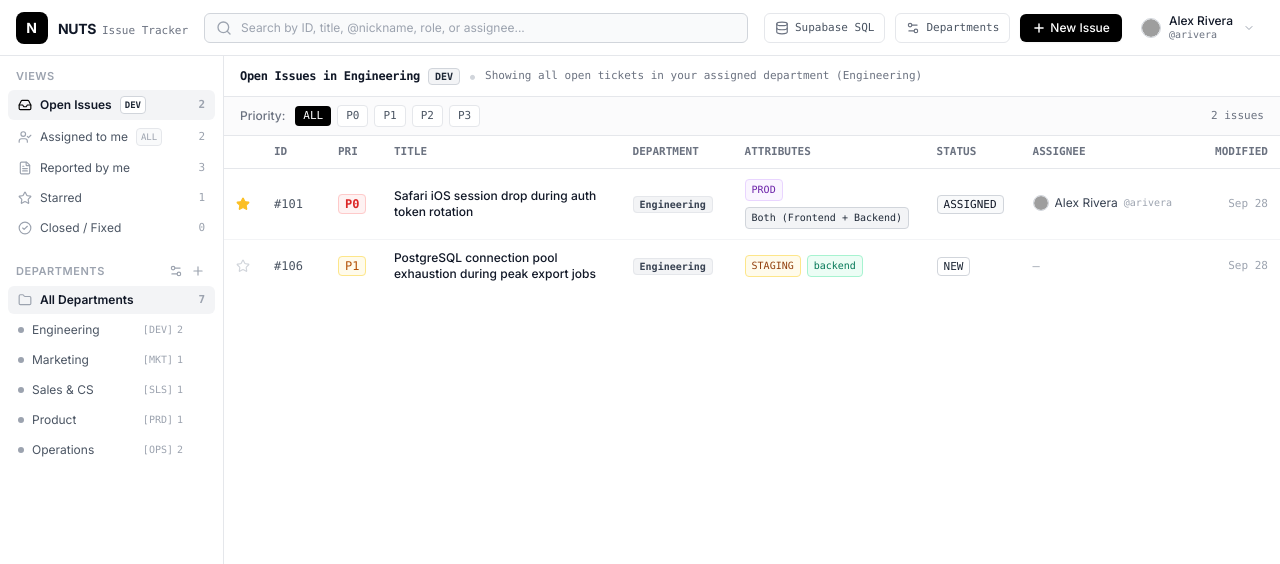
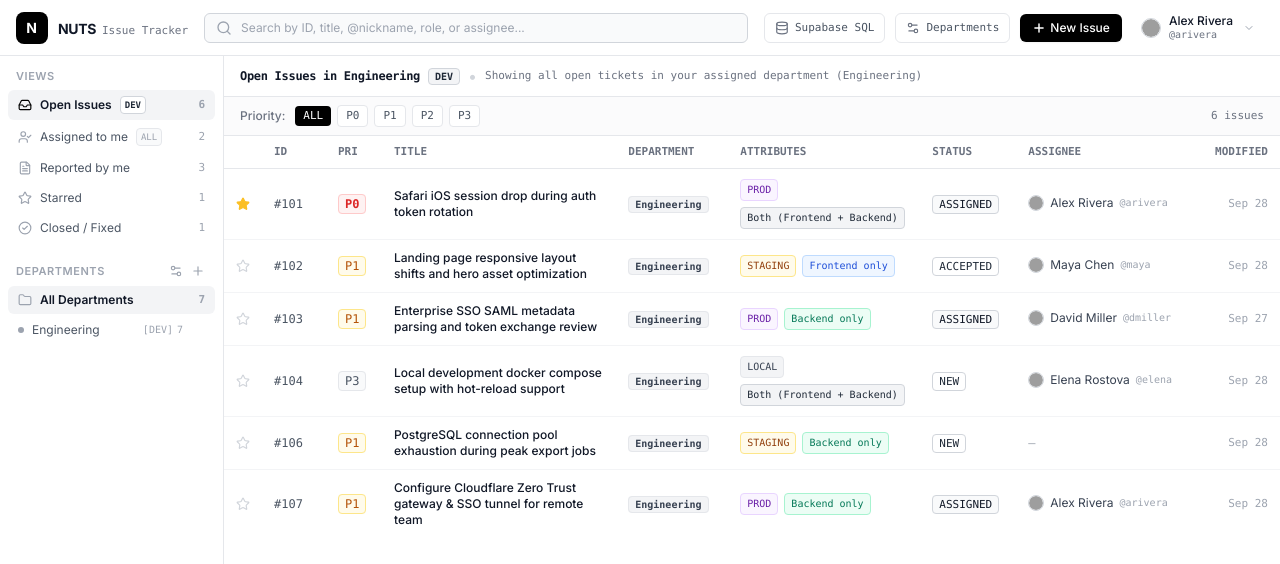
Before and after one commit to VladB-evs/nuts, a React (Vite) app: page / in a window 1280 px wide. Shown: the top 564 px of the page. Built offline with nearby package versions, Linux system fonts and the light colour scheme; grey boxes are pictures that could not be loaded.

Commit message:
Keep only Engineering department by default and eliminate component terminology

```diff
--- a/src/components/DepartmentModal.tsx
+++ b/src/components/DepartmentModal.tsx
@@ -226,10 +226,10 @@ export const DepartmentModal: React.FC = () => {
             <div className="flex items-center justify-between">
               <div>
                 <h3 className="text-xs font-semibold text-gray-900 uppercase font-mono tracking-wider">
-                  Custom Components & Fields ({customFields.length})
+                  Custom Fields & Properties ({customFields.length})
                 </h3>
                 <p className="text-[11px] text-gray-500">
-                  Custom components automatically display on each ticket of this department.
+                  Custom fields automatically display on each ticket of this department.
                 </p>
               </div>
               {!isAddingField && (
@@ -239,7 +239,7 @@ export const DepartmentModal: React.FC = () => {
                   className="inline-flex items-center gap-1 px-2 py-1 text-[11px] font-medium border border-gray-300 bg-white hover:bg-gray-50 text-gray-800 rounded transition-colors"
                 >
                   <Plus className="w-3 h-3" />
-                  <span>Add Component</span>
+                  <span>Add Property</span>
                 </button>
               )}
             </div>
--- a/src/components/Header.tsx
+++ b/src/components/Header.tsx
@@ -70,7 +70,7 @@ export const Header: React.FC<HeaderProps> = ({ onOpenSupabase }) => {
         <button
           onClick={() => openDepartmentModal()}
           className="hidden sm:flex items-center gap-1.5 px-2.5 py-1.5 text-xs text-gray-600 hover:text-black border border-gray-200 hover:border-gray-400 rounded-md transition-colors"
-          title="Department Settings & Custom Components"
+          title="Department Settings & Custom Fields"
         >
           <Settings2 className="w-3.5 h-3.5 text-gray-500" />
           <span className="font-mono text-[11px]">Departments</span>
--- a/src/components/IssueTable.tsx
+++ b/src/components/IssueTable.tsx
@@ -307,7 +307,7 @@ export const IssueTable: React.FC = () => {
                       </div>
                     </td>
 
-                    {/* Component (shown when viewing all departments or cross-department assigned_to_me) */}
+                    {/* Department (shown when viewing all departments or cross-department assigned_to_me) */}
                     {(selectedDepartment === 'all' || navView === 'assigned_to_me') && (
                       <td className="py-2.5 px-3 font-mono text-gray-600 hidden md:table-cell truncate">
                         <span className="font-semibold text-gray-700 bg-gray-100 border border-gray-200 px-1.5 py-0.5 rounded text-[10px]">
--- a/src/context/TicketContext.tsx
+++ b/src/context/TicketContext.tsx
@@ -92,10 +92,10 @@ interface IssueContextType {
 
 const IssueContext = createContext<IssueContextType | undefined>(undefined);
 
-const STORAGE_KEY = 'nuts_issues_v8';
-const STORAGE_DEPTS = 'nuts_depts_v8';
-const STORAGE_USERS = 'nuts_users_v8';
-const STORAGE_CURRENT_USER = 'nuts_current_user_v8';
+const STORAGE_KEY = 'nuts_issues_v9';
+const STORAGE_DEPTS = 'nuts_depts_v9';
+const STORAGE_USERS = 'nuts_users_v9';
+const STORAGE_CURRENT_USER = 'nuts_current_user_v9';
 
 const getFieldLabel = (key: string): string => {
   const labels: Record<string, string> = {
--- a/src/data/mockData.ts
+++ b/src/data/mockData.ts
@@ -19,112 +19,6 @@ export const INITIAL_DEPARTMENTS: Department[] = [
         name: 'Development Layer',
         type: 'select',
         options: ['Frontend only', 'Backend only', 'Both (Frontend + Backend)'],
-      },
-    ],
-  },
-  {
-    id: 'marketing',
-    name: 'Marketing',
-    code: 'MKT',
-    description: 'Growth, product launches, advertising, and content',
-    customFields: [
-      {
-        id: 'marketingChannel',
-        name: 'Marketing Channel',
-        type: 'select',
-        options: [
-          'Social Media',
-          'Content & SEO',
-          'Email & Newsletter',
-          'Paid Ads',
-          'Brand & Design',
-          'Product Launch',
-        ],
-      },
-      {
-        id: 'deliverableType',
-        name: 'Deliverable Type',
-        type: 'select',
-        options: [
-          'Copy & Blog',
-          'Graphics & Assets',
-          'Video & Motion',
-          'Landing Page',
-          'Campaign Plan',
-        ],
-      },
-    ],
-  },
-  {
-    id: 'sales',
-    name: 'Sales & CS',
-    code: 'SLS',
-    description: 'Enterprise pipeline, client relationships, and retention',
-    customFields: [
-      {
-        id: 'dealSegment',
-        name: 'Deal Segment',
-        type: 'select',
-        options: ['Enterprise', 'Mid-Market', 'SMB / Startup', 'Strategic Partner'],
-      },
-      {
-        id: 'dealStage',
-        name: 'Deal Stage',
-        type: 'select',
-        options: [
-          'Lead / Prospect',
-          'Discovery & Demo',
-          'Proposal & Pricing',
-          'Contract Negotiation',
-          'Closed-Won Review',
-        ],
-      },
-    ],
-  },
-  {
-    id: 'product',
-    name: 'Product',
-    code: 'PRD',
-    description: 'Product specifications, roadmap, and user experience design',
-    customFields: [
-      {
-        id: 'environment',
-        name: 'Environment Stage',
-        type: 'select',
-        options: ['LOCAL', 'STAGING', 'PROD'],
-      },
-      {
-        id: 'devScope',
-        name: 'Development Layer',
-        type: 'select',
-        options: ['Frontend only', 'Backend only', 'Both (Frontend + Backend)'],
-      },
-    ],
-  },
-  {
-    id: 'operations',
-    name: 'Operations',
-    code: 'OPS',
-    description: 'Internal IT, workplace, compliance, and team enablement',
-    customFields: [
-      {
-        id: 'opsCategory',
-        name: 'Ops Category',
-        type: 'select',
-        options: [
-          'IT & Access',
-          'Finance & Billing',
-          'Legal & Contracts',
-          'People & HR',
-          'Office & Facilities',
-          'Security & Compliance',
-        ],
-      },
-      {
-        id: 'impactLevel',
-        name: 'Impact Level',
-        type: 'select',
-        options: ['Company-wide', 'Team-specific', 'Individual'],
       },
     ],
   },
@@ -154,8 +48,8 @@ export const USERS: UserProfile[] = [
     name: 'Maya Chen',
     nickname: 'maya',
     email: 'maya@nuts.internal',
-    department: 'Marketing',
-    role: 'Lead Growth Marketer',
+    department: 'Engineering',
+    role: 'Lead UI/UX Engineer',
     avatarUrl: 'https://images.unsplash.com/photo-1494790108377-be9c29b29330?w=150&auto=format&fit=crop&q=80',
   },
   {
@@ -163,8 +57,8 @@ export const USERS: UserProfile[] = [
     name: 'David Miller',
     nickname: 'dmiller',
     email: 'david@nuts.internal',
-    department: 'Sales & CS',
-    role: 'Enterprise Account Executive',
+    department: 'Engineering',
+    role: 'Infrastructure & Backend Engineer',
     avatarUrl: 'https://images.unsplash.com/photo-1507003211169-0a1dd7228f2d?w=150&auto=format&fit=crop&q=80',
   },
   {
@@ -172,8 +66,8 @@ export const USERS: UserProfile[] = [
     name: 'Elena Rostova',
     nickname: 'elena',
     email: 'elena@nuts.internal',
-    department: 'Operations',
-    role: 'Director of Operations',
+    department: 'Engineering',
+    role: 'DevOps & Security Lead',
     avatarUrl: 'https://images.unsplash.com/photo-1517841905240-472988babdf9?w=150&auto=format&fit=crop&q=80',
   },
 ];
@@ -203,7 +97,7 @@ export const INITIAL_ISSUES: Issue[] = [
       {
         id: 'c1',
         author: USERS[3],
-        text: 'Reported by two prospects today during product trials. High priority for closing the demo cycle.',
+        text: 'Reported by two team members during testing. High priority for closing the release verification.',
         createdAt: '2026-09-28T09:20:00Z',
       },
       {
@@ -247,18 +141,18 @@ export const INITIAL_ISSUES: Issue[] = [
   {
     id: 'iss-102',
     number: 102,
-    code: 'MKT-42',
-    title: 'Q4 Product Hunt launch hero screenshots and copy',
-    description: 'Prepare high-resolution 1270x760 product imagery, tagline copy, and hunter intro comments for the launch post.',
-    departmentId: 'marketing',
+    code: 'DEV-102',
+    title: 'Landing page responsive layout shifts and hero asset optimization',
+    description: 'Prepare high-resolution WebP responsive imagery, layout shift prevention (CLS < 0.05), and typography hierarchy.',
+    departmentId: 'engineering',
     priority: 'P1',
     status: 'ACCEPTED',
     customAttributes: {
-      marketingChannel: 'Product Launch',
-      deliverableType: 'Copy & Blog',
+      environment: 'STAGING',
+      devScope: 'Frontend only',
     },
-    marketingChannel: 'Product Launch',
-    deliverableType: 'Copy & Blog',
+    environment: 'STAGING',
+    devScope: 'frontend',
     assignee: USERS[2], // Maya Chen
     reporter: USERS[0], // Liam Vance
     createdAt: '2026-09-27T14:00:00Z',
@@ -267,7 +161,7 @@ export const INITIAL_ISSUES: Issue[] = [
       {
         id: 'c3',
         author: USERS[2],
-        text: 'Draft copy is ready in the shared drive. Generating the final screenshots today.',
+        text: 'Draft design system assets integrated. Verifying Core Web Vitals score on mobile breakpoints.',
         createdAt: '2026-09-28T08:00:00Z',
       },
     ],
@@ -278,7 +172,7 @@ export const INITIAL_ISSUES: Issue[] = [
         field: 'Issue',
         oldValue: '',
         newValue: 'Created',
-        message: 'Created issue MKT-42 in Marketing',
+        message: 'Created issue DEV-102 in Engineering',
         createdAt: '2026-09-27T14:00:00Z',
       },
       {
@@ -290,32 +184,23 @@ export const INITIAL_ISSUES: Issue[] = [
         message: 'Status changed from NEW to ACCEPTED',
         createdAt: '2026-09-28T08:00:00Z',
       },
-      {
-        id: 'h-102-3',
-        actor: USERS[2],
-        field: 'Marketing Channel',
-        oldValue: 'Social Media',
-        newValue: 'Product Launch',
-        message: 'Changed Marketing Channel from "Social Media" to "Product Launch"',
-        createdAt: '2026-09-28T08:00:00Z',
-      },
     ],
   },
   {
     id: 'iss-103',
     number: 103,
-    code: 'SLS-88',
-    title: 'Acme Corp vendor security evaluation questionnaire review',
-    description: 'Review SOC2 compliance questions and data retention clauses for $85k contract sign-off.',
-    departmentId: 'sales',
+    code: 'DEV-103',
+    title: 'Enterprise SSO SAML metadata parsing and token exchange review',
+    description: 'Review Okta / Azure AD SAML assertion encryption and ACS endpoint clock skew tolerance.',
+    departmentId: 'engineering',
     priority: 'P1',
     status: 'ASSIGNED',
     customAttributes: {
-      dealSegment: 'Enterprise',
-      dealStage: 'Contract Negotiation',
+      environment: 'PROD',
+      devScope: 'Backend only',
     },
-    dealSegment: 'Enterprise',
-    dealStage: 'Contract Negotiation',
+    environment: 'PROD',
+    devScope: 'backend',
     assignee: USERS[3], // David Miller
     reporter: USERS[3],
     createdAt: '2026-09-26T11:00:00Z',
@@ -328,16 +213,16 @@ export const INITIAL_ISSUES: Issue[] = [
         field: 'Issue',
         oldValue: '',
         newValue: 'Created',
-        message: 'Created issue SLS-88 in Sales & CS',
+        message: 'Created issue DEV-103 in Engineering',
         createdAt: '2026-09-26T11:00:00Z',
       },
       {
         id: 'h-103-2',
         actor: USERS[3],
-        field: 'Deal Stage',
-        oldValue: 'Discovery & Demo',
-        newValue: 'Contract Negotiation',
-        message: 'Changed Deal Stage from "Discovery & Demo" to "Contract Negotiation"',
+        field: 'Status',
+        oldValue: 'NEW',
+        newValue: 'ASSIGNED',
+        message: 'Status changed from NEW to ASSIGNED',
         createdAt: '2026-09-27T16:00:00Z',
       },
     ],
@@ -345,20 +230,20 @@ export const INITIAL_ISSUES: Issue[] = [
   {
     id: 'iss-104',
     number: 104,
-    code: 'OPS-14',
-    title: 'Order replacement MacBook charger and USB-C docks for London office',
-    description: 'Two 96W USB-C chargers and Anker multiport hubs needed for engineering visitors.',
-    departmentId: 'operations',
+    code: 'DEV-104',
+    title: 'Local development docker compose setup with hot-reload support',
+    description: 'Provide an out-of-the-box local development container setup for rapid onboarding of new engineers.',
+    departmentId: 'engineering',
     priority: 'P3',
     status: 'NEW',
     customAttributes: {
-      opsCategory: 'IT & Access',
-      impactLevel: 'Team-specific',
+      environment: 'LOCAL',
+      devScope: 'Both (Frontend + Backend)',
     },
-    opsCategory: 'IT & Access',
-    impactLevel: 'Team-specific',
-    assignee: USERS[4], // Elena
-    reporter: USERS[1], // Alex
+    environment: 'LOCAL',
+    devScope: 'both',
+    assignee: USERS[4], // Elena Rostova
+    reporter: USERS[1], // Alex Rivera
     createdAt: '2026-09-28T07:30:00Z',
     updatedAt: '2026-09-28T07:30:00Z',
     comments: [],
@@ -369,7 +254,7 @@ export const INITIAL_ISSUES: Issue[] = [
         field: 'Issue',
         oldValue: '',
         newValue: 'Created',
-        message: 'Created issue OPS-14 in Operations',
+        message: 'Created issue DEV-104 in Engineering',
         createdAt: '2026-09-28T07:30:00Z',
       },
     ],
@@ -377,10 +262,10 @@ export const INITIAL_ISSUES: Issue[] = [
   {
     id: 'iss-105',
     number: 105,
-    code: 'PRD-19',
-    title: 'Clarify multi-tenant workspace switching UX requirements',
-    description: 'Users with multiple organizations need a quick switcher in the top navigation. Write functional spec.',
-    departmentId: 'product',
+    code: 'DEV-105',
+    title: 'Multi-tenant workspace switching UX requirements and backend spec',
+    description: 'Users with multiple organizations need a quick switcher in the top navigation. Functional spec and API contract.',
+    departmentId: 'engineering',
     priority: 'P2',
     status: 'FIXED',
     customAttributes: {
@@ -389,15 +274,15 @@ export const INITIAL_ISSUES: Issue[] = [
     },
     environment: 'STAGING',
     devScope: 'frontend',
-    assignee: USERS[0],
-    reporter: USERS[1],
+    assignee: USERS[0], // Liam Vance
+    reporter: USERS[1], // Alex Rivera
     createdAt: '2026-09-25T13:00:00Z',
     updatedAt: '2026-09-27T18:00:00Z',
     comments: [
       {
         id: 'c4',
         author: USERS[0],
-        text: 'Spec completed and attached to the design Figma. Marking FIXED.',
+        text: 'Spec completed and merged into the main development branch. Marking FIXED.',
         createdAt: '2026-09-27T18:00:00Z',
         statusChange: 'Status changed from ACCEPTED to FIXED',
       },
@@ -409,7 +294,7 @@ export const INITIAL_ISSUES: Issue[] = [
         field: 'Issue',
         oldValue: '',
         newValue: 'Created',
-        message: 'Created issue PRD-19 in Product',
+        message: 'Created issue DEV-105 in Engineering',
         createdAt: '2026-09-25T13:00:00Z',
       },
       {
@@ -432,6 +317,10 @@ export const INITIAL_ISSUES: Issue[] = [
     departmentId: 'engineering',
     priority: 'P1',
     status: 'NEW',
+    customAttributes: {
+      environment: 'STAGING',
+      devScope: 'Backend only',
+    },
     environment: 'STAGING',
     devScope: 'backend',
     assignee: null,
@@ -454,16 +343,20 @@ export const INITIAL_ISSUES: Issue[] = [
   {
     id: 'iss-107',
     number: 107,
-    code: 'OPS-15',
+    code: 'DEV-107',
     title: 'Configure Cloudflare Zero Trust gateway & SSO tunnel for remote team',
-    description: 'Engineering assistance needed to route internal dev subdomains through Cloudflare Zero Trust WARP client.',
-    departmentId: 'operations',
+    description: 'Route internal dev subdomains through Cloudflare Zero Trust WARP client with mutual TLS.',
+    departmentId: 'engineering',
     priority: 'P1',
     status: 'ASSIGNED',
-    opsCategory: 'Security & Compliance',
-    impactLevel: 'Company-wide',
-    assignee: USERS[1], // Alex Rivera (Engineering) assigned to an Operations ticket!
-    reporter: USERS[4], // Elena Rostova (Operations)
+    customAttributes: {
+      environment: 'PROD',
+      devScope: 'Backend only',
+    },
+    environment: 'PROD',
+    devScope: 'backend',
+    assignee: USERS[1], // Alex Rivera
+    reporter: USERS[4], // Elena Rostova
     createdAt: '2026-09-28T12:00:00Z',
     updatedAt: '2026-09-28T12:00:00Z',
     comments: [
@@ -481,7 +374,7 @@ export const INITIAL_ISSUES: Issue[] = [
         field: 'Issue',
         oldValue: '',
         newValue: 'Created',
-        message: 'Created issue OPS-15 in Operations',
+        message: 'Created issue DEV-107 in Engineering',
         createdAt: '2026-09-28T12:00:00Z',
       },
       {
```
Also changed, not shown: 1 other file (tests, documents, lock files or other folders).
